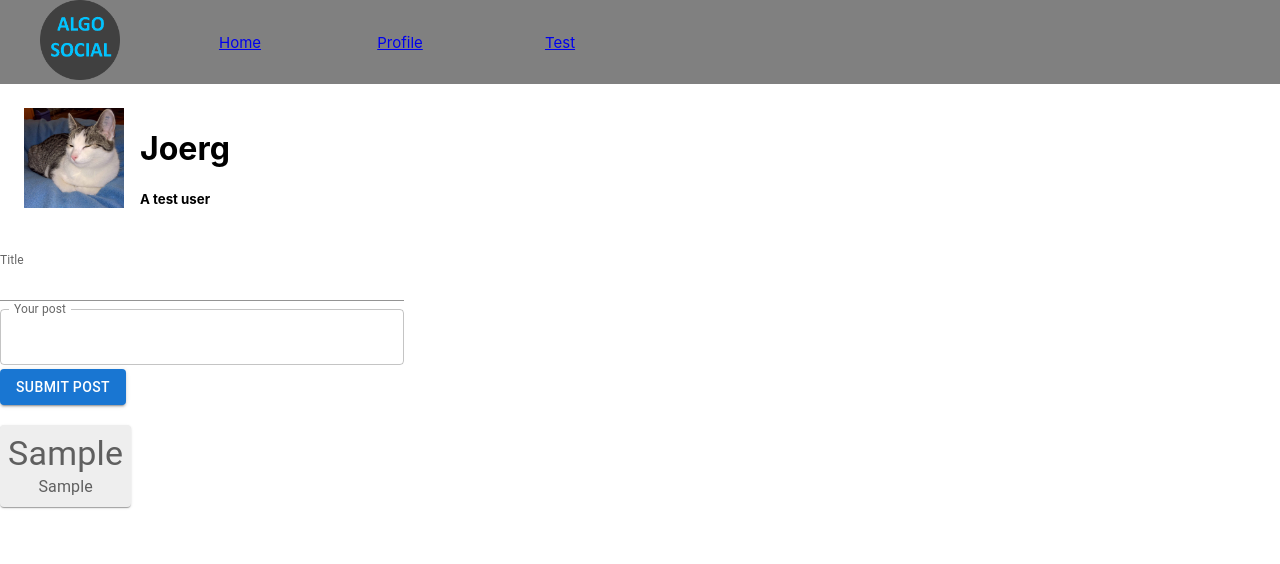
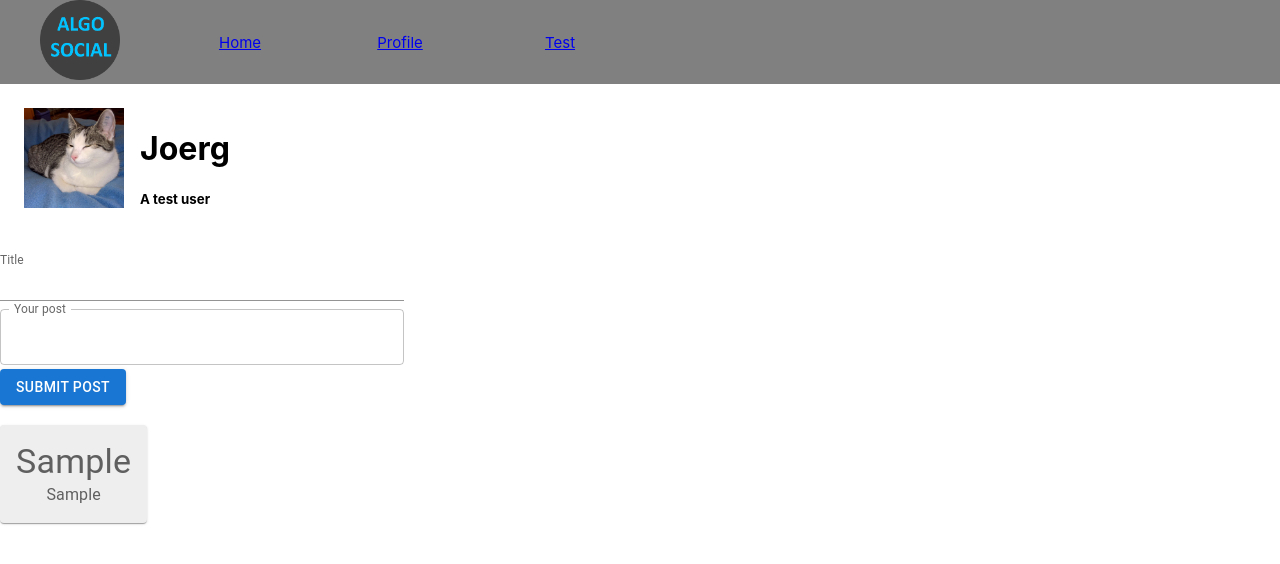
Before and after one commit to JoergSchmid/AlgoSocial, a React (Create React App) app: page / in a window 1280 px wide. Both pictures are taken after typing "Sample", "Sample" into the empty fields and a click on the button "SUBMIT POST". Shown: the top 564 px of the page. Built offline with nearby package versions, Linux system fonts and the light colour scheme.

Commit message:
Reformat Posts, so they are multiline and have a min- and max width.

```diff
--- a/src/Profile/Post/Post.tsx
+++ b/src/Profile/Post/Post.tsx
@@ -4,16 +4,18 @@ import { PostType } from "../Profile";
 const Item = styled(Paper)(({ theme }) => ({
     backgroundColor: theme.palette.mode === 'dark' ? '#1A2027' : '#eee',
     ...theme.typography.body2,
-    padding: theme.spacing(1),
+    padding: theme.spacing(2),
     textAlign: 'center',
     color: theme.palette.text.secondary,
+    minWidth: '100px',
+    maxWidth: '400px'
   }));
 
 export default function Post({post}: {post: PostType}) {
     return (
         <Item>
-            <Typography variant="h4">{post.title}</Typography>
-            <Typography variant="body1">{post.message}</Typography>
+            <Typography variant="h4" style={{wordWrap: "break-word"}}>{post.title}</Typography>
+            <Typography variant="body1" style={{wordWrap: "break-word"}}>{post.message}</Typography>
         </Item>
     );
 }
```
